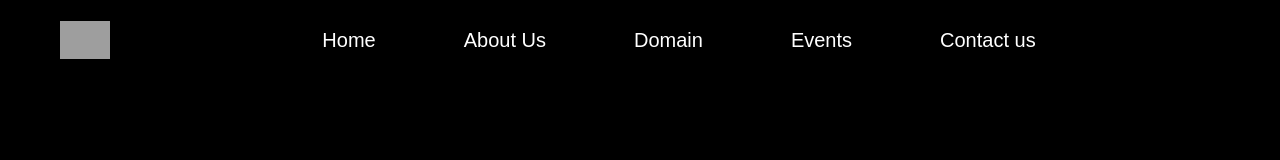
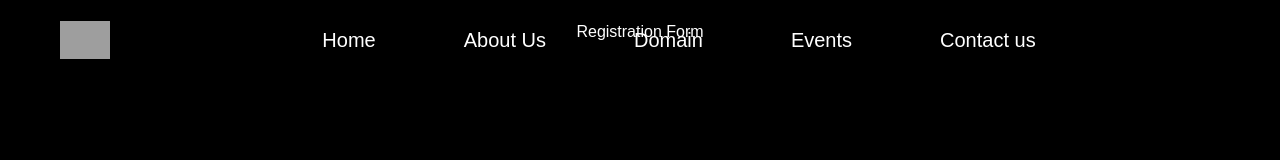
Before and after one commit to Soumyadipmaity1/coding-ninja-website, a Next.js app: page /register in a window 1280 px wide. Before the commit this address had no page. Shown: the top 160 px of the page. Built offline with nearby package versions, Linux system fonts and the light colour scheme; grey boxes are pictures that could not be loaded.

Commit message:
Add registration page component

```diff
--- /dev/null
+++ b/app/register/page.jsx
@@ -0,0 +1,11 @@
+import React from 'react'
+
+function RegisterPage() {
+  return (
+    <div>
+      Registration Form
+    </div>
+  )
+}
+
+export default RegisterPage
```
